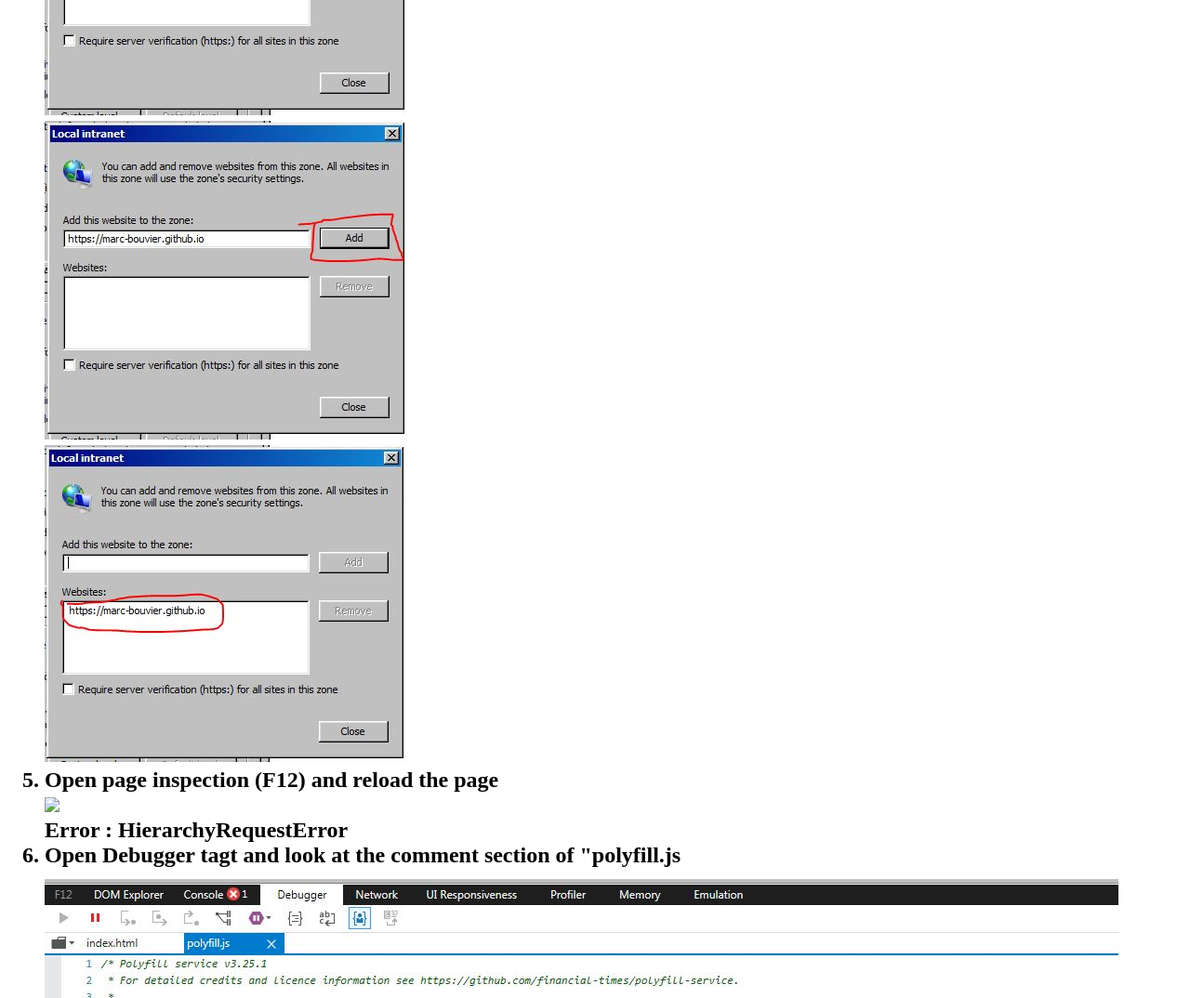
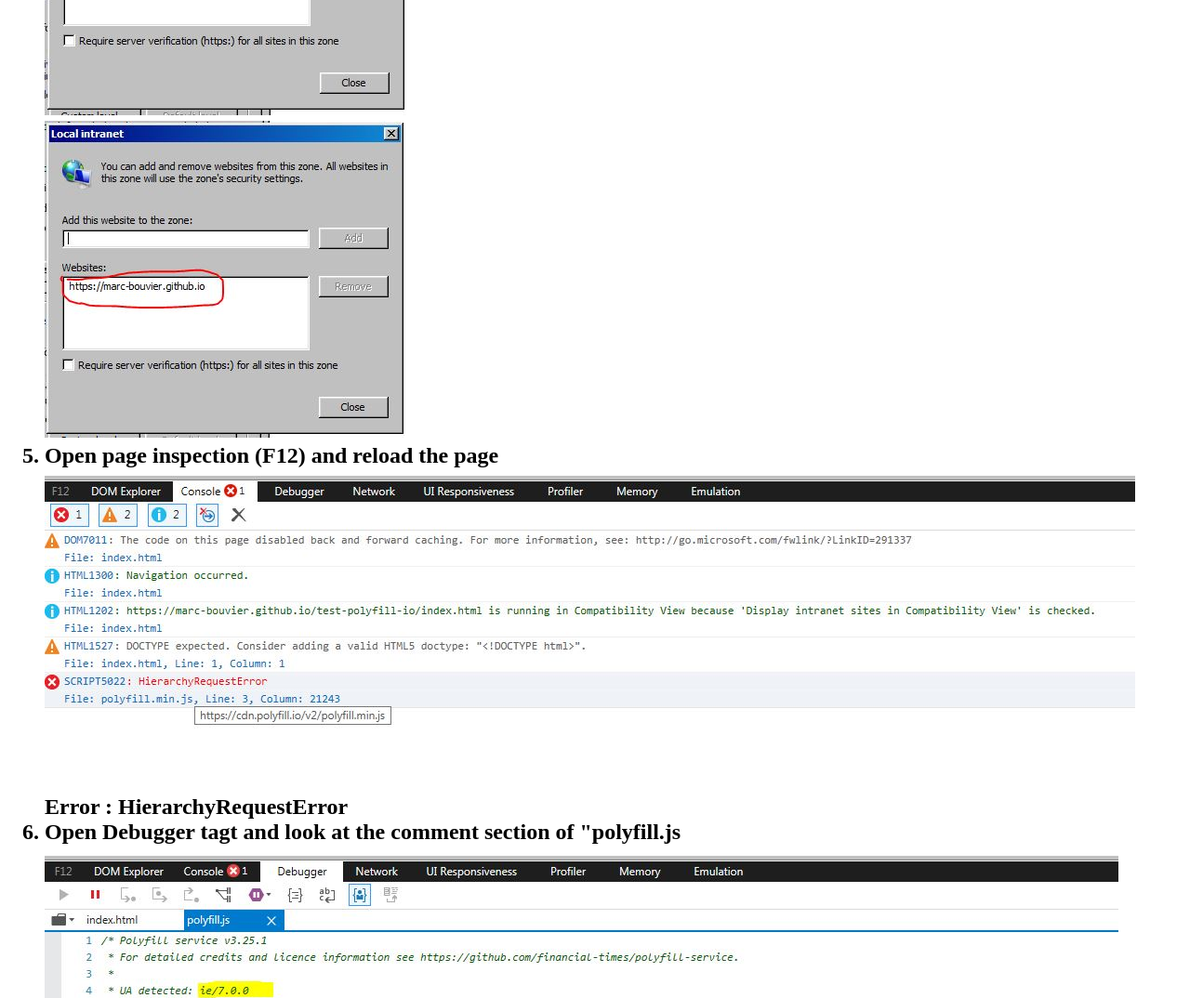
Before and after one commit to marc-bouvier/test-polyfill-io, a plain HTML site: page index.html in a window 1280 px wide. Shown: the part 1300-2374 px from the top of the page at 93% size. Drawn offline with Linux system fonts and the light colour scheme.

Commit message:
Update index.html

```diff
--- a/index.html
+++ b/index.html
@@ -15,11 +15,10 @@
       <li>add this domain to "Local intranet" sites.<br/>
         <img src="02_Advanced.JPG" /> <br/>
         <img src="03_add.JPG" /><br/>
-        <img src="03_add.JPG" /><br/>
         <img src="04_added.JPG"/>
       </li>
       <li>Open page inspection (F12) and reload the page<br/>
-      <img src="05_javascript_console_error" /><br/>
+      <img src="05_javascript_console_error.JPG" /><br/>
       Error : HierarchyRequestError</li>
       <li>Open Debugger tagt and look at the comment section of "polyfill.js<br/>
       <img src="06_polyfill-detects-wrong-IE-_version.JPG"/><br/>
```
